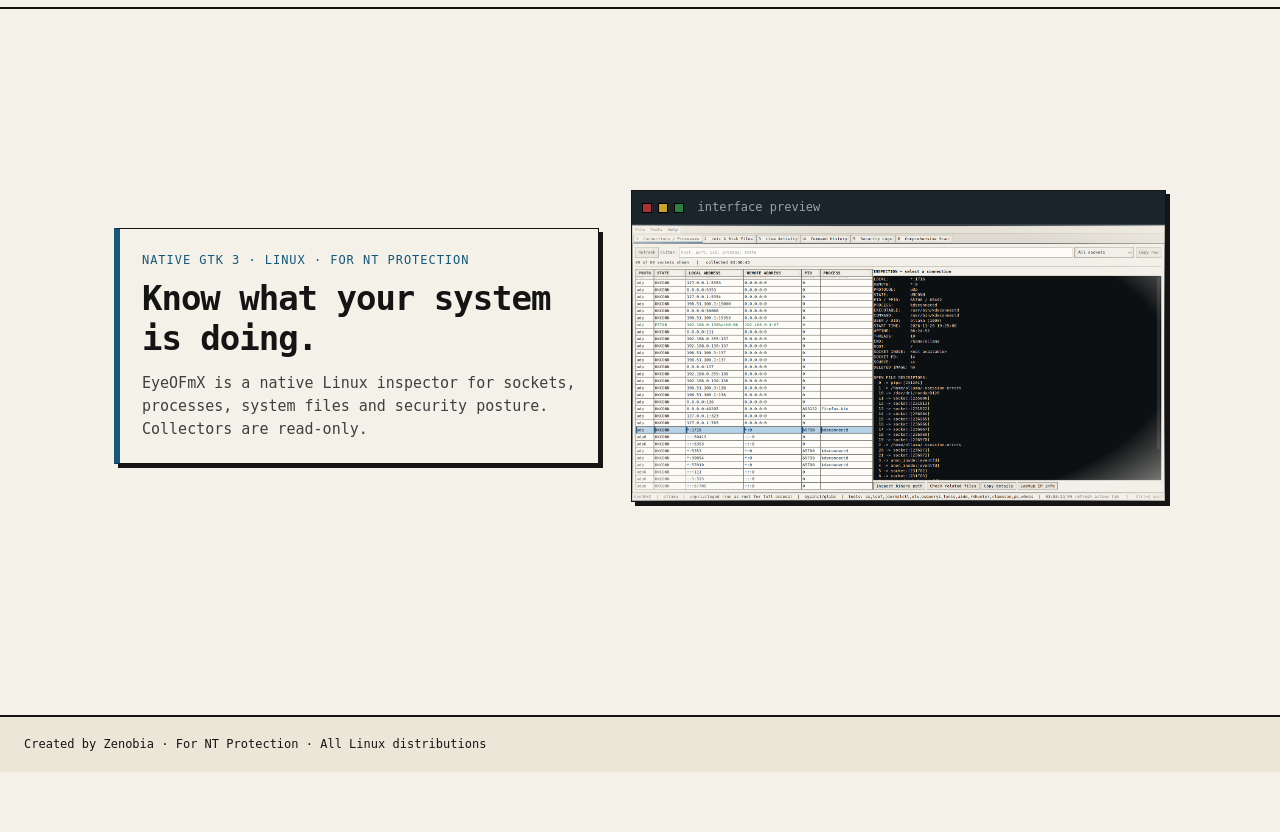
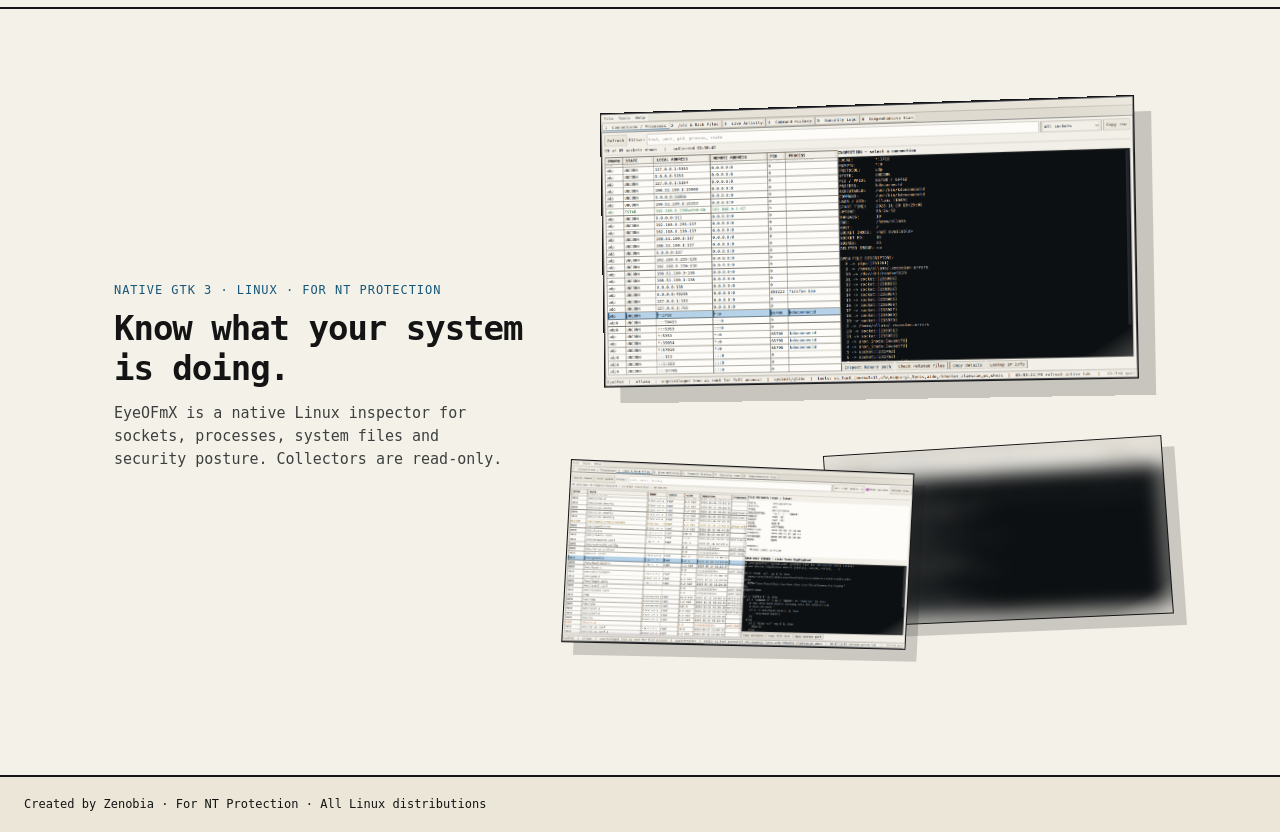
Before and after one commit to zenobiatranoss/EyeOFmX, a plain HTML site: page site/index.html in a window 1280 px wide. Shown: the part 49-881 px from the top of the page. Before the commit the page ends 821 px from the top, so only its background shows below. Drawn offline with Linux system fonts and the light colour scheme.

Commit message:
Build a tilted 3D image showcase and remove hero card chrome

```diff
--- a/site/data.js
+++ b/site/data.js
@@ -1,7 +1,7 @@
 // Generated by site/generate.sh — do not edit by hand.
 window.EYEOF_MANIFEST = {
   "version": "1.0.1",
-  "generated": "2026-11-21T00:58:59Z",
+  "generated": "2026-11-21T01:09:43Z",
   "files": [
     {"id":"debian","label":"Debian / Ubuntu","arch":"amd64","file":"eyeofmx_1.0.1_amd64.deb","size":1648808,"sha256":"034d33d0e1a07ccf99f33a682f2d740a6501f04e216b875b750d3e22c4a4938e","install":"sudo apt install ./eyeofmx_1.0.1_amd64.deb"},
     {"id":"fedora","label":"Fedora / RHEL / Rocky / Alma","arch":"x86_64","file":"eyeofmx-1.0.1-1.x86_64.rpm","size":2145541,"sha256":"30311eb8982b9267a190f9ab5f4033470eb9f61722bd90d6d21fde3c50d2137a","install":"sudo dnf install ./eyeofmx-1.0.1-1.x86_64.rpm"},
--- a/site/index.html
+++ b/site/index.html
@@ -27,17 +27,21 @@
   <main>
     <section id="home" class="view active">
       <div class="hero">
-        <div class="hero-copy card">
+        <div class="hero-copy">
           <p class="eyebrow">Native GTK 3 · Linux · For NT Protection</p>
           <h1>Know what your system is doing.</h1>
           <p class="hero-text">EyeOFmX is a native Linux inspector for sockets, processes, system files and security posture. Collectors are read-only.</p>
         </div>
-        <div class="hero-shot card">
-          <div class="terminal-head">
-            <span class="dot red"></span><span class="dot yellow"></span><span class="dot green"></span>
-            <span class="terminal-title">interface preview</span>
-          </div>
-          <img src="back.png" alt="Part of the EyeOFmX desktop interface showing the connections view">
+        <div class="showcase">
+          <figure class="shot shot-main">
+            <img src="back.png" alt="EyeOFmX interface example">
+          </figure>
+          <figure class="shot shot-left">
+            <img src="back2.png" alt="EyeOFmX interface example">
+          </figure>
+          <figure class="shot shot-right">
+            <img src="back3.png" alt="EyeOFmX interface example">
+          </figure>
         </div>
       </div>
     </section>
--- a/site/styles.css
+++ b/site/styles.css
@@ -97,11 +97,11 @@ main {
 
 .hero {
   display: grid;
-  grid-template-columns: minmax(0, 0.95fr) minmax(0, 1.05fr);
-  gap: 32px;
+  grid-template-columns: minmax(0, 0.82fr) minmax(0, 1.18fr);
+  gap: 40px;
   align-items: center;
-  min-height: calc(100vh - 190px);
-  padding: 28px 0;
+  min-height: calc(100vh - 130px);
+  padding: 24px 0;
 }
 
 .eyebrow {
@@ -119,16 +119,55 @@ main {
   letter-spacing: -0.03em;
 }
 
-.hero-text { margin: 0; color: var(--ink-soft); max-width: 48ch; }
-.hero-copy.card { padding: 22px; border-left: 6px solid var(--blue); }
-.hero-shot.card { padding: 0; overflow: hidden; }
-.hero-shot img {
+.hero-text { margin: 0; color: var(--ink-soft); max-width: 44ch; }
+
+.showcase {
+  position: relative;
+  height: min(68vh, 620px);
+  perspective: 1400px;
+}
+
+.shot {
+  position: absolute;
+  margin: 0;
+  border: 1px solid var(--line);
+  background: var(--paper);
+  box-shadow: 12px 12px 0 rgba(20, 20, 20, 0.18);
+  overflow: hidden;
+  transform-style: preserve-3d;
+}
+
+.shot img {
   display: block;
   width: 100%;
   height: auto;
-  background: var(--term);
-  -webkit-mask-image: radial-gradient(ellipse 82% 82% at 50% 50%, #000 62%, transparent 100%);
-  mask-image: radial-gradient(ellipse 82% 82% at 50% 50%, #000 62%, transparent 100%);
+  -webkit-mask-image: radial-gradient(ellipse 88% 88% at 50% 50%, #000 66%, transparent 100%);
+  mask-image: radial-gradient(ellipse 88% 88% at 50% 50%, #000 66%, transparent 100%);
+}
+
+.shot-main {
+  width: 88%;
+  top: 1%;
+  left: 6%;
+  z-index: 3;
+  transform: rotateY(-5deg) rotateZ(-1deg) translateZ(30px);
+  box-shadow: 16px 16px 0 rgba(20, 20, 20, 0.2);
+}
+
+.shot-left {
+  width: 58%;
+  left: 0;
+  bottom: 0;
+  z-index: 2;
+  transform: rotateY(9deg) rotateZ(3deg) translateZ(-10px);
+}
+
+.shot-right {
+  width: 58%;
+  right: 0;
+  bottom: 4%;
+  z-index: 1;
+  transform: rotateY(-9deg) rotateZ(-4deg) translateZ(-30px);
 }
 
 .section.compact { margin-top: 0; }
@@ -273,9 +312,9 @@ footer {
 }
 
 @media (max-width: 860px) {
-  .hero { grid-template-columns: 1fr; gap: 24px; }
+  .hero { grid-template-columns: 1fr; gap: 24px; min-height: 0; }
   .hero h1 { font-size: 28px; }
-  .hero-shot img { max-width: 560px; }
+  .showcase { height: 460px; }
 }
 
 @media (max-width: 640px) {
@@ -285,4 +324,7 @@ footer {
   .card { box-shadow: 3px 3px 0 var(--ink); }
   .nav-actions { gap: 10px; }
   .nav-link, .nav-download { font-size: 12px; }
+  .showcase { height: 320px; }
+  .shot-main { width: 94%; left: 3%; }
+  .shot-left, .shot-right { width: 62%; }
 }
```
Also changed, not shown: back2.png (added), back3.png (added), site/back2.png (added), site/back3.png (added), 1 other file.
